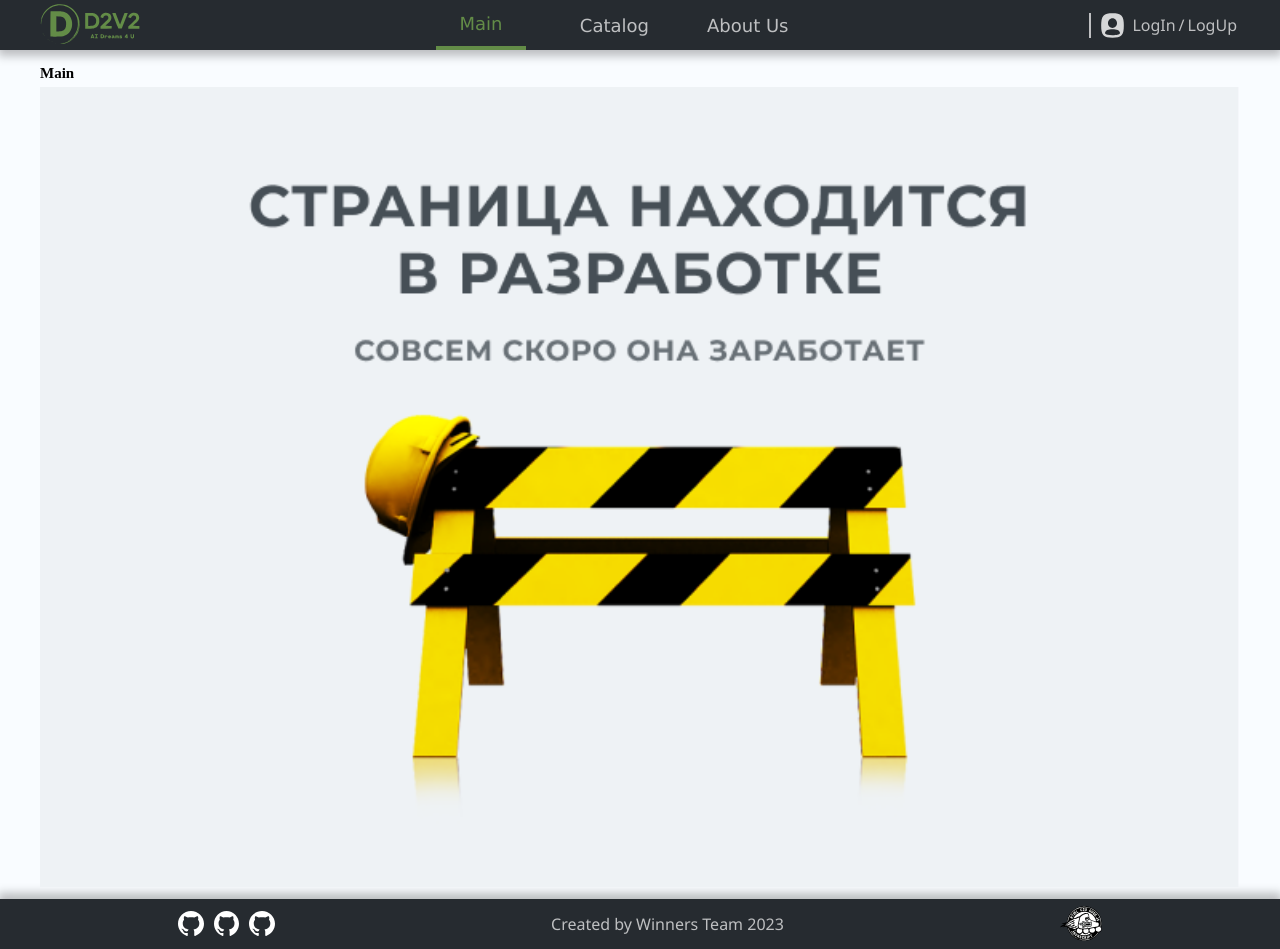
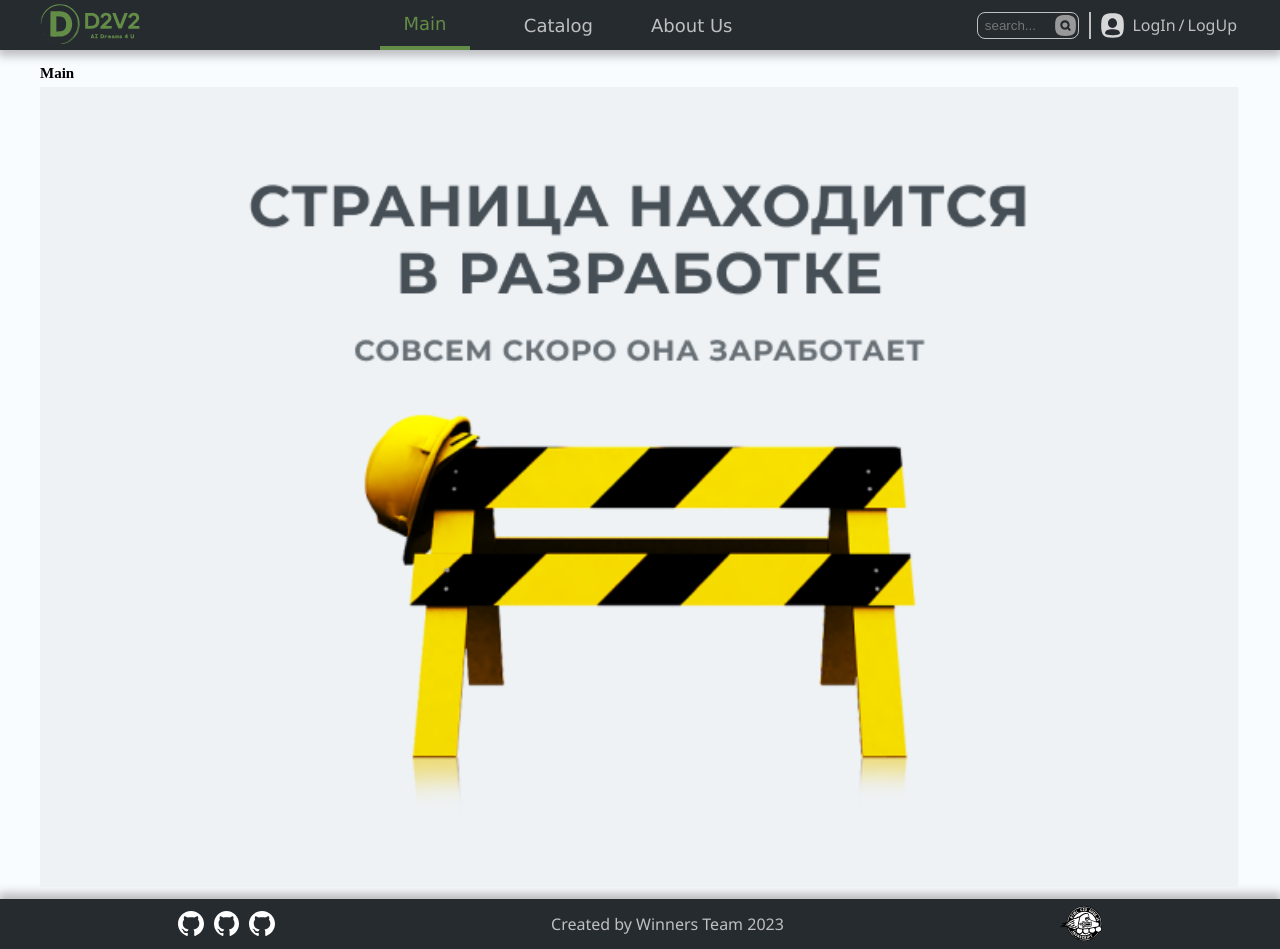
Before and after one commit to DanilBogdanov/eCommerce-Application, a React (Vite) app: page / in a window 1280 px wide. Built offline with nearby package versions, Linux system fonts and the light colour scheme.

Commit message:
feat: add SearchBar to header

```diff
--- a/src/components/layout/layout-header/LayoutHeader.tsx
+++ b/src/components/layout/layout-header/LayoutHeader.tsx
@@ -5,6 +5,7 @@ import UserBar from './userBar/UserBar';
 import NavBar from './navBar/NavBar';
 import BurgerBtn from './burgerBtn/BurgerBtn';
 import Burger from './burger/Burger';
+import SearchBar from './searchBar/SearchBar';
 
 import { BURGER_BREAKPOINT } from '../../../types/constants';
 
@@ -48,7 +49,10 @@ export default function LayoutHeader(): ReactElement {
         {!hasBurger && (
           <>
             <NavBar />
-            <UserBar />
+            <div className='header__control'>
+              <SearchBar />
+              <UserBar />
+            </div>
           </>
         )}
         {hasBurger && (
--- a/src/components/layout/layout-header/layoutHeader.css
+++ b/src/components/layout/layout-header/layoutHeader.css
@@ -20,6 +20,11 @@
   margin: auto;
 }
 
+.header__control {
+  display: flex;
+  column-gap: 1rem;
+}
+
 @media (max-width: 768px) {
   .header {
     padding: 0 var(--content-padding-medium);
```
